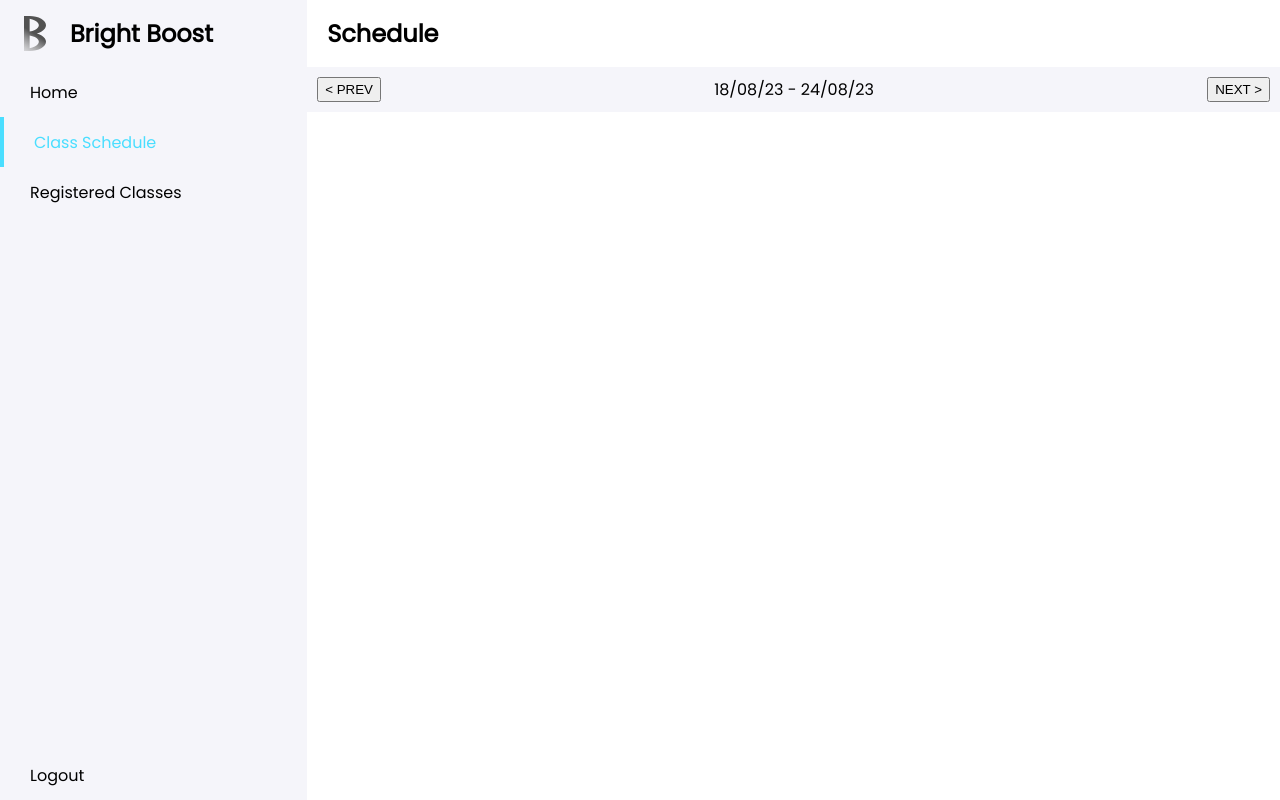
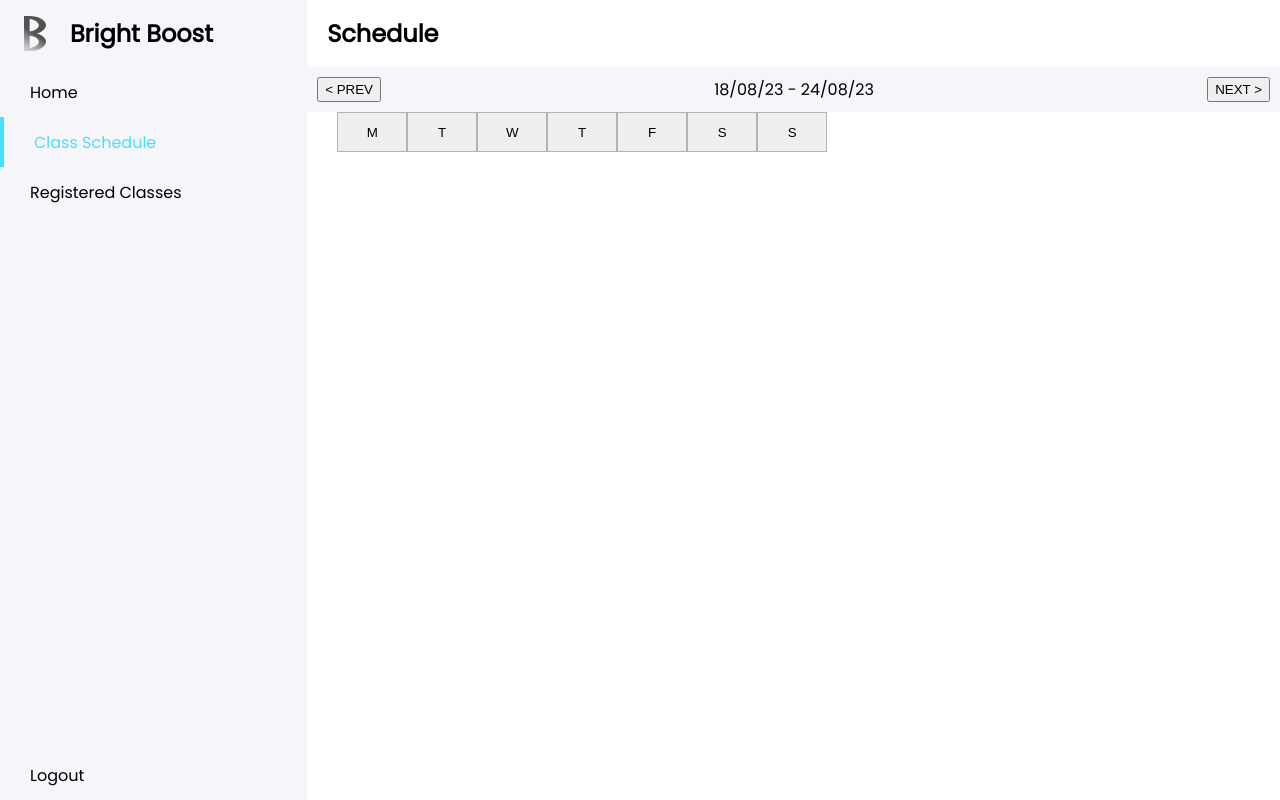
Before and after one commit to Swin-TIP/frontend, a Vue app: page /schedule in a window 1280 px wide. Built offline with nearby package versions, Linux system fonts and the light colour scheme.

Commit message:
Create day selector component

```diff
--- /dev/null
+++ b/src/components/DaySelector.vue
@@ -0,0 +1,41 @@
+<script setup>
+</script>
+
+<template>
+    <div class="container">
+        <button class="tab">
+            M
+        </button>
+        <button class="tab">
+            T
+        </button>
+        <button class="tab">
+            W
+        </button>
+        <button class="tab">
+            T
+        </button>
+        <button class="tab">
+            F
+        </button>
+        <button class="tab">
+            S
+        </button>
+        <button class="tab">
+            S
+        </button>
+    </div>
+</template>
+
+<style scoped>
+.container {
+    margin-left: 30px;
+}
+
+.tab {
+    height: 40px;
+    width: 70px;
+    border: 1px solid #B3B3B3;
+    cursor: pointer;
+}
+</style>
--- a/src/views/Schedule.vue
+++ b/src/views/Schedule.vue
@@ -1,10 +1,12 @@
 <script setup>
+import DaySelector from '../components/DaySelector.vue';
 import WeekSelector from '../components/WeekSelector.vue';
 </script>
 
 <template>
     <h1>Schedule</h1>
     <WeekSelector />
+    <DaySelector />
 </template>
 
 <style scoped></style>
```
